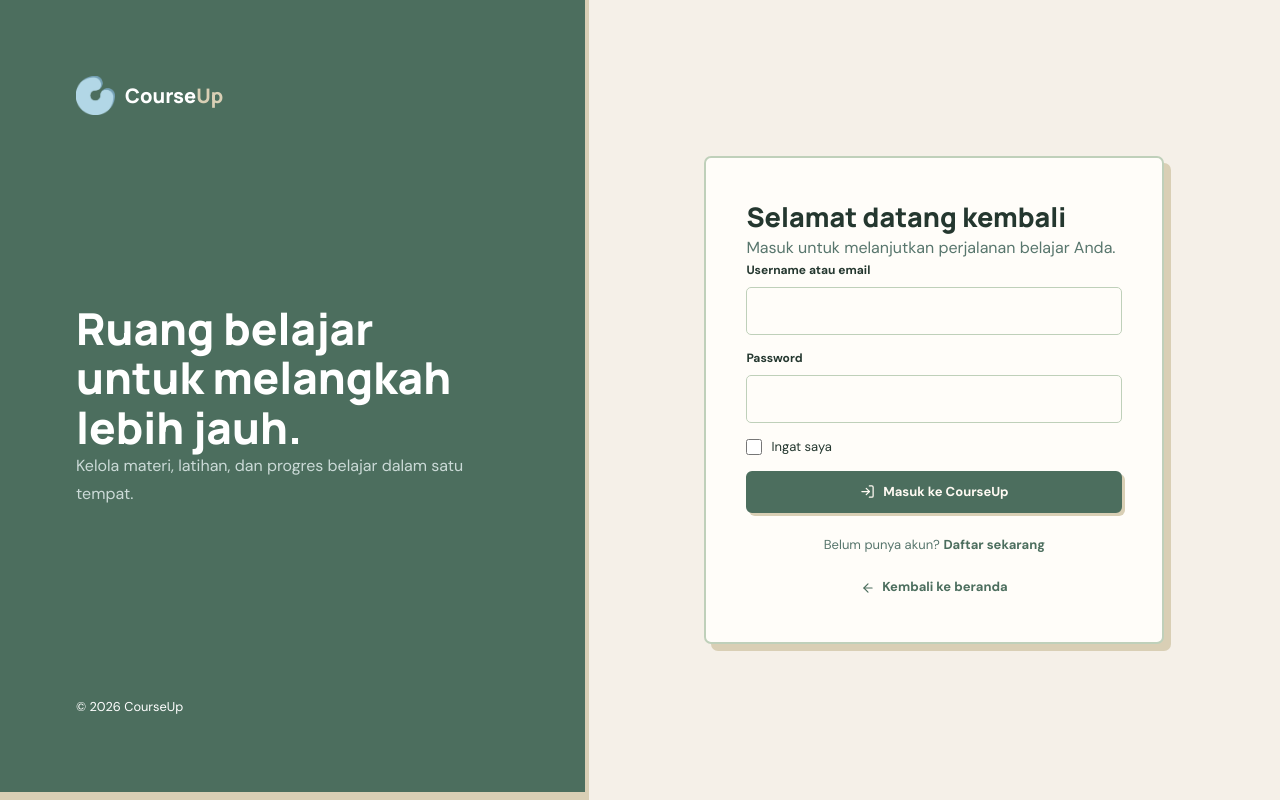
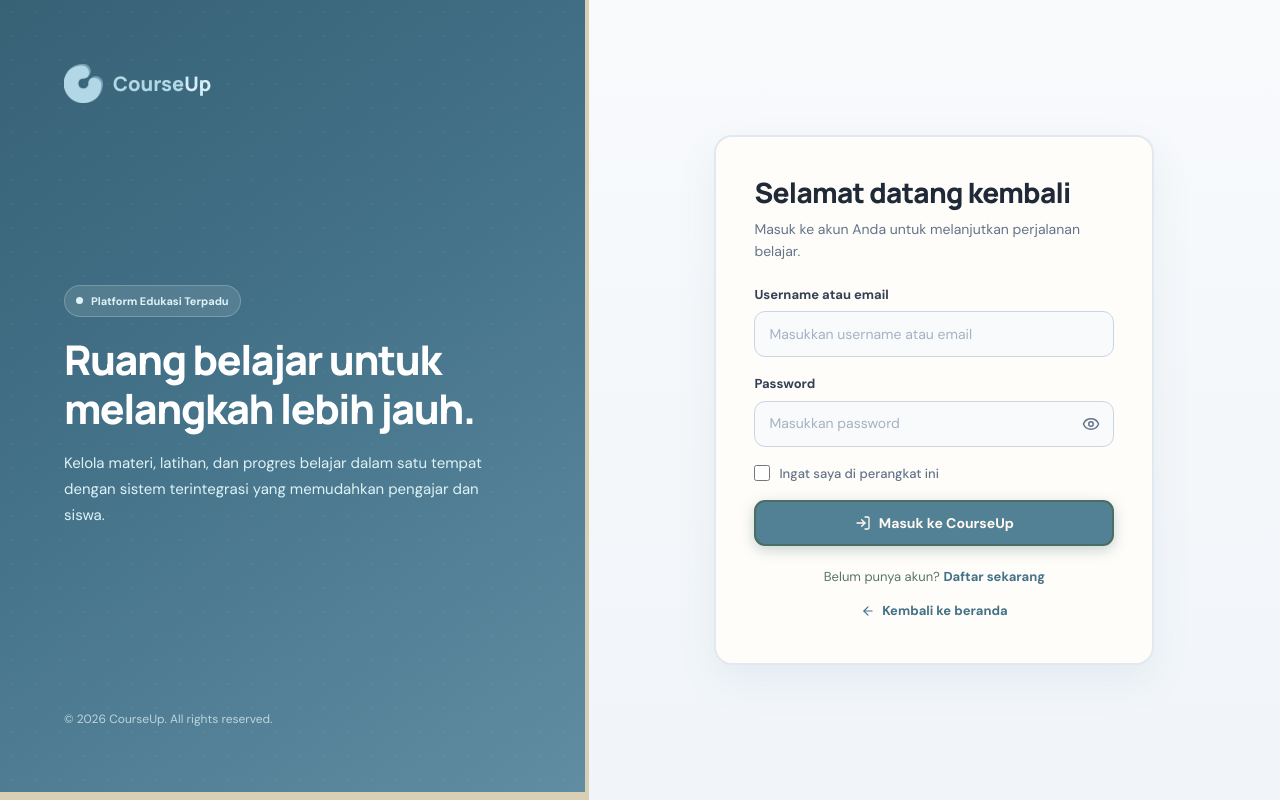
Before and after one commit to alifharyanto/LMS-E-Learning, a Next.js app: page /login in a window 1280 px wide. Built offline with nearby package versions, Linux system fonts and the light colour scheme; no server answers.

Commit message:
ui login

```diff
--- a/app/login/page.tsx
+++ b/app/login/page.tsx
@@ -1,7 +1,8 @@
 "use client";
 
 import Image from "next/image";
-import { ArrowLeft, LogIn } from "lucide-react";
+import { ArrowLeft, Eye, EyeOff, LogIn } from "lucide-react";
+import Link from "next/link";
 import { useRouter } from "next/navigation";
 import { useState, type FormEvent } from "react";
 import { MotionButton, MotionLink, Reveal } from "@/components/ui/motion";
@@ -13,6 +14,7 @@ export default function LoginPage() {
   const router = useRouter();
   const [busy, setBusy] = useState(false);
   const [error, setError] = useState("");
+  const [showPassword, setShowPassword] = useState(false);
 
   async function login(event: FormEvent<HTMLFormElement>) {
     event.preventDefault();
@@ -21,7 +23,7 @@ export default function LoginPage() {
     setError("");
     try {
       const result = await apiRequest<{ user: User }>("/api/v1/auth/login", { method: "POST", headers: { "Content-Type": "application/json" }, body: JSON.stringify({ ...fields, remember: fields.remember === "on" }) });
-      router.push(result.user.role === "admin" ? "/admin" : "/dashboard");
+      router.push(result.user.role === "admin" ? "/admin" : "/");
     } catch (requestError) {
       setError(requestError instanceof Error ? requestError.message : "Gagal masuk.");
     } finally {
@@ -30,25 +32,52 @@ export default function LoginPage() {
   }
 
   return (
-    <main className="auth-shell">
-      <aside className="auth-brand">
-        <MotionLink href="/" className="brand"><Image src="/course-up-logo.png" alt="Logo Course Up" className="brand-logo" width={39} height={39} /><span className="brand-name" style={{ color: "white" }}>Course<span>Up</span></span></MotionLink>
-        <div className="auth-brand-copy"><h1>Ruang belajar untuk melangkah lebih jauh.</h1><p>Kelola materi, latihan, dan progres belajar dalam satu tempat.</p></div>
-        <small>© {new Date().getFullYear()} CourseUp</small>
+    <main className="auth-shell login-page">
+      <aside className="auth-brand login-brand">
+        <Link href="/" className="brand"><Image src="/course-up-logo.png" alt="Logo Course Up" className="brand-logo" width={39} height={39} /><span className="brand-name" style={{ color: "white" }}>Course<span>Up</span></span></Link>
+        <div className="auth-brand-copy login-brand-copy">
+          <span className="login-brand-badge"><span />Platform Edukasi Terpadu</span>
+          <h1>Ruang belajar untuk melangkah lebih jauh.</h1>
+          <p>Kelola materi, latihan, dan progres belajar dalam satu tempat dengan sistem terintegrasi yang memudahkan pengajar dan siswa.</p>
+        </div>
+        <small className="login-copyright">© {new Date().getFullYear()} CourseUp. All rights reserved.</small>
       </aside>
-      <section className="auth-panel">
-        <Reveal className="auth-card-reveal"><div className="auth-card">
-          <h2>Selamat datang kembali</h2>
-          <p>Masuk untuk melanjutkan perjalanan belajar Anda.</p>
-          {error && <p className="status status-error" role="alert">{error}</p>}
-          <form className="stack" onSubmit={login}>
-            <label className="field"><span>Username atau email</span><input className="input" name="identity" autoComplete="username" required /></label>
-            <label className="field"><span>Password</span><input className="input" name="password" type="password" autoComplete="current-password" required /></label>
-            <label className="check-row"><input type="checkbox" name="remember" />Ingat saya</label>
-            <MotionButton className="button button-primary" disabled={busy}>{busy ? "Memeriksa akun..." : <><LogIn size={15} />Masuk ke CourseUp</>}</MotionButton>
+      <section className="auth-panel login-panel">
+        <Reveal className="auth-card-reveal login-card-reveal"><div className="auth-card login-card">
+          <Link href="/" className="brand login-mobile-brand">
+            <Image src="/course-up-logo.png" alt="Logo Course Up" className="brand-logo" width={44} height={44} />
+            <span className="brand-name">Course<span>Up</span></span>
+          </Link>
+          <header className="login-heading">
+            <h2>Selamat datang kembali</h2>
+            <p>Masuk ke akun Anda untuk melanjutkan perjalanan belajar.</p>
+          </header>
+          {error && <p className="status status-error login-error" role="alert">{error}</p>}
+          <form className="stack login-form" onSubmit={login}>
+            <label className="field login-field">
+              <span>Username atau email</span>
+              <input className="input" name="identity" autoComplete="username" placeholder="Masukkan username atau email" required />
+            </label>
+            <label className="field login-field">
+              <span>Password</span>
+              <div className="login-password-control">
+                <input className="input" name="password" type={showPassword ? "text" : "password"} autoComplete="current-password" placeholder="Masukkan password" required />
+                <button
+                  aria-label={showPassword ? "Sembunyikan password" : "Tampilkan password"}
+                  aria-pressed={showPassword}
+                  className="login-password-toggle"
+                  onClick={() => setShowPassword((visible) => !visible)}
+                  type="button"
+                >
+                  {showPassword ? <EyeOff size={18} /> : <Eye size={18} />}
+                </button>
+              </div>
+            </label>
+            <label className="check-row login-remember"><input type="checkbox" name="remember" />Ingat saya di perangkat ini</label>
+            <MotionButton className="button button-primary login-submit" disabled={busy}>{busy ? "Memeriksa akun..." : <><LogIn size={16} />Masuk ke CourseUp</>}</MotionButton>
           </form>
-          <p className="auth-footer">Belum punya akun? <MotionLink className="link-inline" href="/register">Daftar sekarang</MotionLink></p>
-          <p className="auth-footer"><MotionLink className="link-inline" href="/"><ArrowLeft size={14} />Kembali ke beranda</MotionLink></p>
+          <p className="auth-footer login-register">Belum punya akun? <MotionLink className="link-inline" href="/register">Daftar sekarang</MotionLink></p>
+          <p className="auth-footer login-home"><MotionLink className="link-inline" href="/"><ArrowLeft size={14} />Kembali ke beranda</MotionLink></p>
         </div></Reveal>
       </section>
     </main>
```
Also changed, not shown: app/globals.css.
